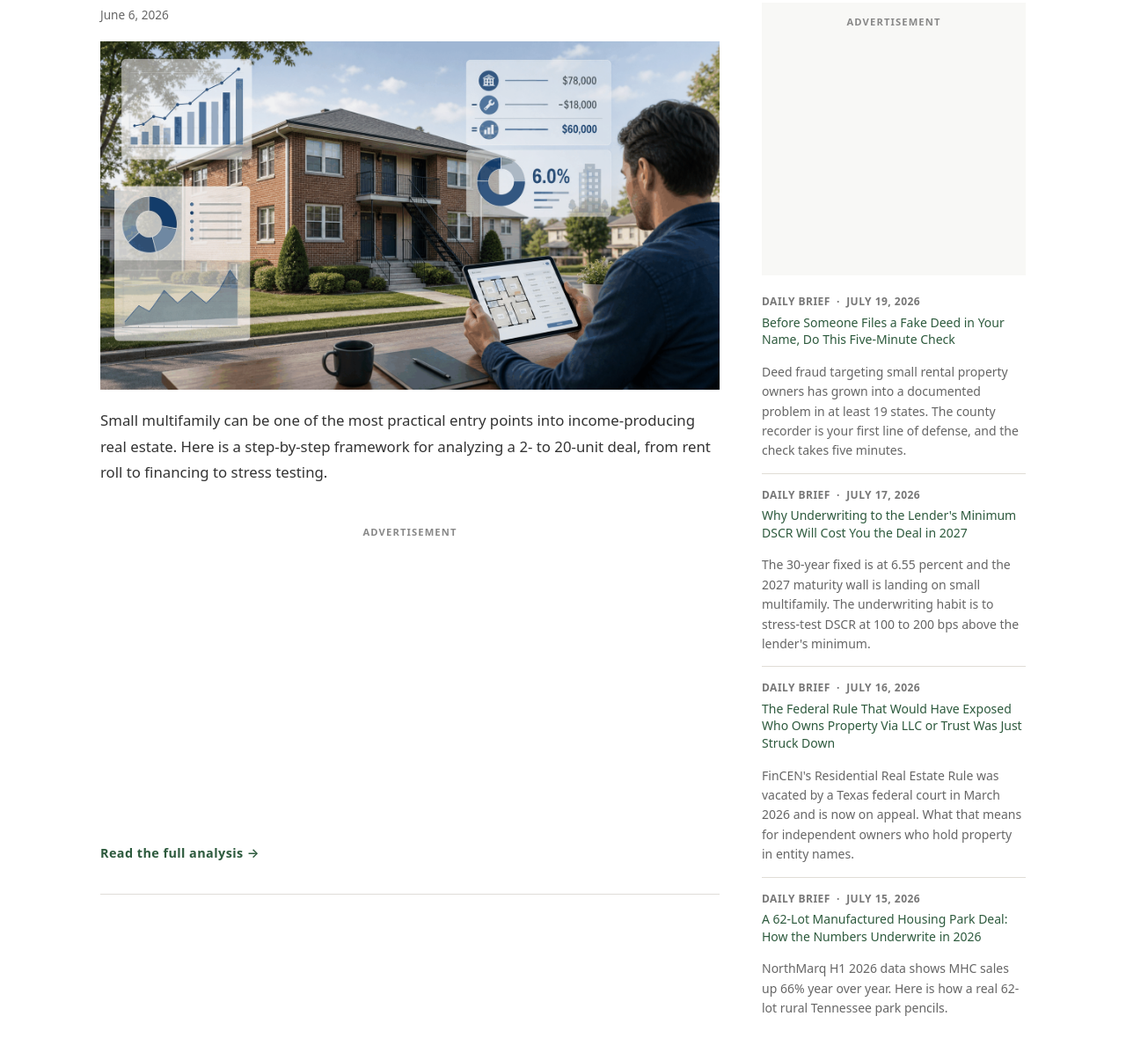
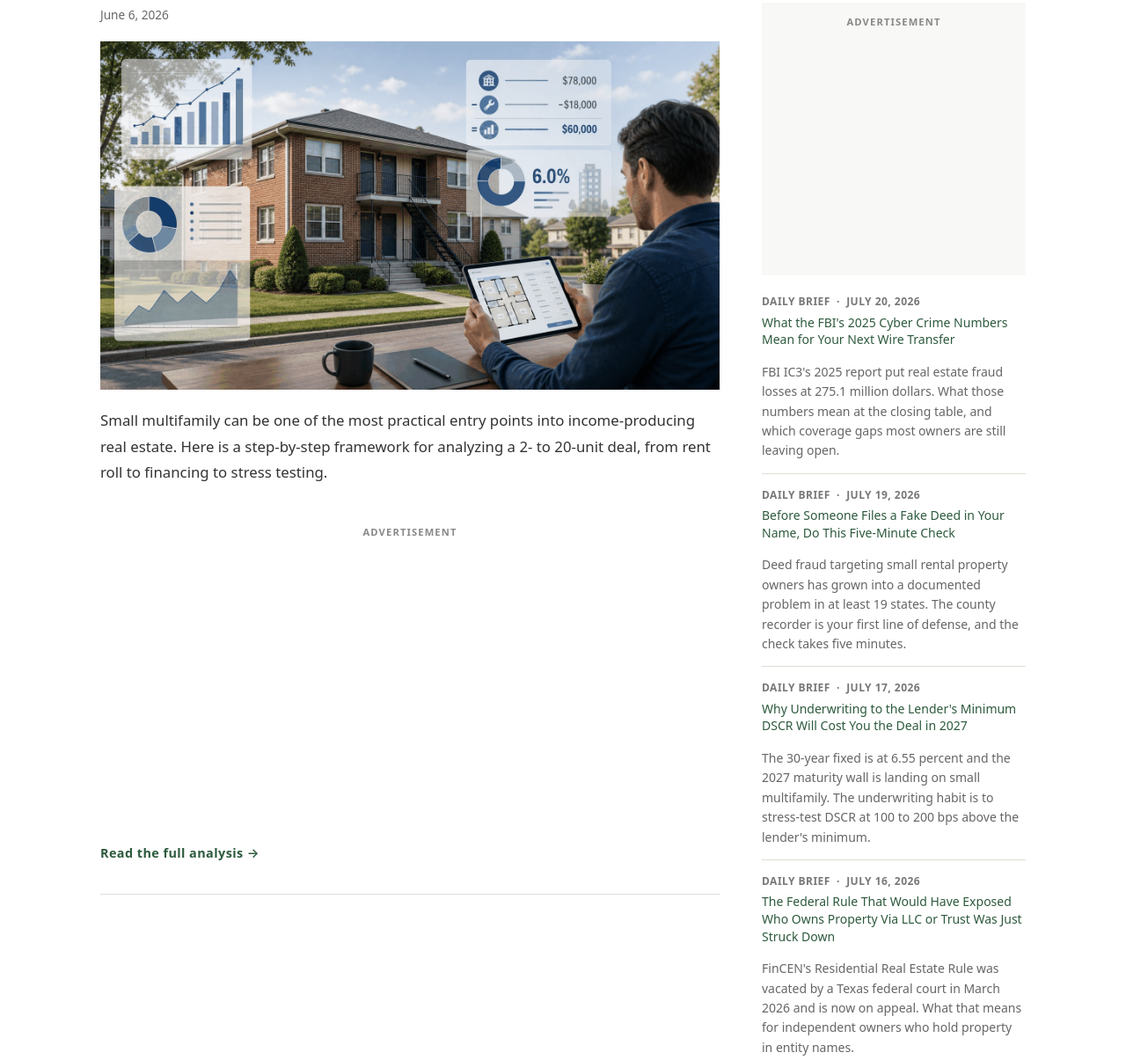
Before and after one commit to michaelbacotti/succession-rebuild, a website: page index.html in a window 1280 px wide. Shown: the part 352-1557 px from the top of the page at 88% size. Drawn offline with Linux system fonts and the light colour scheme.

Commit message:
Add 2026-07-20 newsletter to home Latest sidebar (drop oldest)

```diff
--- a/index.html
+++ b/index.html
@@ -99,7 +99,12 @@
  </div>
  <script>(adsbygoogle = window.adsbygoogle || []).push({});</script>
 
-       <div class="sidebar-item">
+              <div class="sidebar-item">
+ <p class="sidebar-meta">DAILY BRIEF &nbsp;&middot;&nbsp; JULY 20, 2026</p>
+ <a href="/newsletters/2026-07-20-wire-fraud-fbi-ic3-2025-real-estate-closing/" class="sidebar-title">What the FBI's 2025 Cyber Crime Numbers Mean for Your Next Wire Transfer</a>
+ <p class="sidebar-preview">FBI IC3's 2025 report put real estate fraud losses at 275.1 million dollars. What those numbers mean at the closing table, and which coverage gaps most owners are still leaving open.</p>
+ </div>
+ <div class="sidebar-item">
  <p class="sidebar-meta">DAILY BRIEF &nbsp;&middot;&nbsp; JULY 19, 2026</p>
  <a href="/newsletters/2026-07-19-deed-fraud-chain-title-recorder-check-five-minute-action/" class="sidebar-title">Before Someone Files a Fake Deed in Your Name, Do This Five-Minute Check</a>
  <p class="sidebar-preview">Deed fraud targeting small rental property owners has grown into a documented problem in at least 19 states. The county recorder is your first line of defense, and the check takes five minutes.</p>
@@ -114,10 +119,6 @@
   <a href="/newsletters/2026-07-16-fincer-real-estate-rule-vacated-what-it-means/" class="sidebar-title">The Federal Rule That Would Have Exposed Who Owns Property Via LLC or Trust Was Just Struck Down</a>
   <p class="sidebar-preview">FinCEN's Residential Real Estate Rule was vacated by a Texas federal court in March 2026 and is now on appeal. What that means for independent owners who hold property in entity names.</p>
  </div>
- <div class="sidebar-item">
- <p class="sidebar-meta">DAILY BRIEF &nbsp;&middot;&nbsp; JULY 15, 2026</p>
- <a href="/newsletters/2026-07-15-manufactured-housing-community-deal-underwriting-62-lot-park/" class="sidebar-title">A 62-Lot Manufactured Housing Park Deal: How the Numbers Underwrite in 2026</a>
- <p class="sidebar-preview">NorthMarq H1 2026 data shows MHC sales up 66% year over year. Here is how a real 62-lot rural Tennessee park pencils.</p>
  </div>
 
 
```
